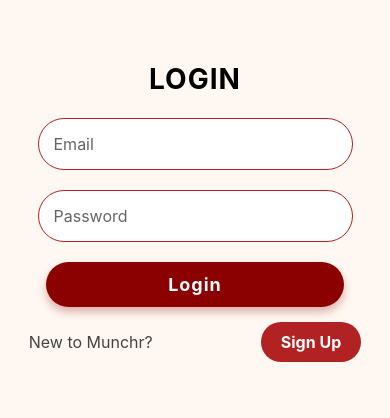
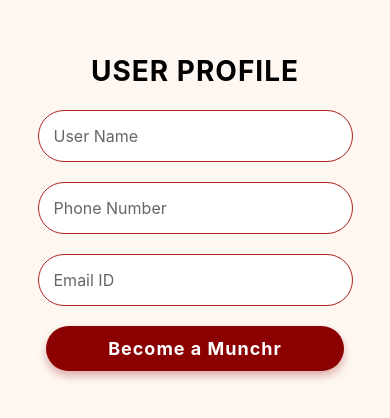
Before and after one commit to Raasika2510/Munchr, a React Native app: screen / in a window 390 px wide. Shown: the part 216-634 px from the top of the page. Built offline with nearby package versions, Linux system fonts and the light colour scheme.

Commit message:
Added Sign Up Page and User profile page in the project

```diff
--- a/App.js
+++ b/App.js
@@ -1,12 +1,16 @@
 import { StatusBar } from 'expo-status-bar';
 import { StyleSheet, Text, View } from 'react-native';
 import LoginScreen from './src/LoginSignupScreen/LoginScreen';
+import SignScreen from './src/LoginSignupScreen/SignScreen';
+import SignupNext from './src/LoginSignupScreen/SignupNext';
 
 export default function App() {
   return (
     <View style={styles.container}>
       <StatusBar style="auto" />
-      <LoginScreen />
+      {/* <LoginScreen /> */}
+      {/* <SignScreen /> */}
+      <SignupNext />
     </View>
   );
 }
--- /dev/null
+++ b/src/LoginSignupScreen/SignScreen.js
@@ -0,0 +1,126 @@
+
+import { StyleSheet, Text, TextInput, TouchableOpacity, View } from 'react-native';
+import React from 'react';
+import { StatusBar } from 'expo-status-bar';
+
+const SignScreen = () => {
+  return (
+          <View style={styles.container}>
+              <StatusBar backgroundColor='#8B0000' />
+
+              <View style={{ paddingVertical: 12, width: '85%', alignSelf: 'center', marginBottom: 10 }}>
+                  <Text style={{ alignSelf: "center", fontSize: 28, fontWeight: '700', color: 'black', letterSpacing: 1 }}>
+                      SIGN UP
+                  </Text>
+              </View>
+
+              <TextInput
+                  placeholder="Email"
+                  keyboardType="email-address"
+                  style={styles.input}
+                  placeholderTextColor="#666"
+              />
+              <TextInput
+                  placeholder="Confirm Password"
+                  style={styles.input}
+                  secureTextEntry={true}
+                  placeholderTextColor="#666"
+              />
+
+<TextInput
+                  placeholder="Password"
+                  style={styles.input}
+                  secureTextEntry={true}
+                  placeholderTextColor="#666"
+              />
+
+              <TouchableOpacity style={styles.loginbutton} onPress={() => alert('Account Successfully Created!')}>
+                  <Text style={styles.loginbuttontext}>Sign in</Text>
+              </TouchableOpacity>
+
+              <View style={styles.signupContainer}>
+                  <Text style={styles.signupText}>Already a Munchr?</Text>
+
+                  <TouchableOpacity style={styles.signupButton}>
+                      <Text style={styles.signupButtonText}>Login</Text>
+                  </TouchableOpacity>
+              </View>
+          </View>
+      );
+}
+
+export default SignScreen
+
+const styles = StyleSheet.create({
+    container: {
+        flex: 1,
+        justifyContent: 'center',
+        backgroundColor: '#fff8f2', // Warm background
+        width: '100%',
+        paddingHorizontal: 20
+    },
+
+    input: {
+        padding: 15,
+        borderColor: '#B22222', // Deep red border for premium look
+        borderWidth: 1.5,
+        borderRadius: 30,
+        marginBottom: 20,
+        width: '90%',
+        alignSelf: 'center',
+        backgroundColor: 'white',
+        elevation: 3, // Light shadow for depth
+        fontSize: 16,
+        color: '#333',
+    },
+
+    loginbutton: {
+        backgroundColor: '#8B0000', // Deep maroon for a sophisticated feel
+        borderRadius: 30,
+        width: '85%',
+        alignSelf: 'center',
+        paddingVertical: 12,
+        elevation: 5, // Stronger shadow for a floating effect
+        shadowColor: '#8B0000',
+        shadowOffset: { width: 0, height: 5 },
+        shadowOpacity: 0.3,
+        shadowRadius: 10
+    },
+
+    loginbuttontext: {
+        fontSize: 18,
+        fontWeight: 'bold',
+        color: 'white',
+        alignSelf: 'center',
+        letterSpacing: 1, // Stylish text spacing
+    },
+
+    signupContainer: {
+        marginTop: 15,
+        width: '95%',
+        alignSelf: 'center',
+        flexDirection: 'row',
+        justifyContent: 'space-between',
+        alignItems: 'center'
+    },
+
+    signupText: {
+        fontSize: 16,
+        color: '#444'
+    },
+
+    signupButton: {
+        backgroundColor: '#B22222', // Rich burgundy for signup button
+        borderRadius: 25,
+        alignSelf: 'center',
+        paddingVertical: 10,
+        paddingHorizontal: 20,
+        elevation: 4
+    },
+
+    signupButtonText: {
+        fontSize: 16,
+        fontWeight: 'bold',
+        color: 'white'
+    }
+});
--- /dev/null
+++ b/src/LoginSignupScreen/SignupNext.js
@@ -0,0 +1,117 @@
+import { StyleSheet, Text, TextInput, TouchableOpacity, View } from 'react-native';
+import React from 'react';
+import { StatusBar } from 'expo-status-bar';
+
+const SignupNext = () => {
+  return (
+          <View style={styles.container}>
+              <StatusBar backgroundColor='#8B0000' />
+
+              <View style={{ paddingVertical: 12, width: '85%', alignSelf: 'center', marginBottom: 10 }}>
+                  <Text style={{ alignSelf: "center", fontSize: 28, fontWeight: '700', color: 'black', letterSpacing: 1 }}>
+                      USER PROFILE
+                  </Text>
+              </View>
+
+              <TextInput
+                  placeholder="User Name"
+                  style={styles.input}
+                  placeholderTextColor="#666"
+              />
+              <TextInput
+                  placeholder="Phone Number"
+                  style={styles.input}
+                  placeholderTextColor="#666"
+              />
+
+            <TextInput
+                  placeholder="Email ID"
+                  style={styles.input}
+                  placeholderTextColor="#666"
+              />
+
+              <TouchableOpacity style={styles.loginbutton} onPress={() => alert('Welcome Aboard ;)')}>
+                  <Text style={styles.loginbuttontext}>Become a Munchr</Text>
+              </TouchableOpacity>
+
+
+          </View>
+      );
+  };
+
+
+export default SignupNext
+
+const styles = StyleSheet.create({
+    container: {
+        flex: 1,
+        justifyContent: 'center',
+        backgroundColor: '#fff8f2', // Warm background
+        width: '100%',
+        paddingHorizontal: 20
+    },
+
+    input: {
+        padding: 15,
+        borderColor: '#B22222', // Deep red border for premium look
+        borderWidth: 1.5,
+        borderRadius: 30,
+        marginBottom: 20,
+        width: '90%',
+        alignSelf: 'center',
+        backgroundColor: 'white',
+        elevation: 3, // Light shadow for depth
+        fontSize: 16,
+        color: '#333',
+    },
+
+    loginbutton: {
+        backgroundColor: '#8B0000', // Deep maroon for a sophisticated feel
+        borderRadius: 30,
+        width: '85%',
+        alignSelf: 'center',
+        paddingVertical: 12,
+        elevation: 5, // Stronger shadow for a floating effect
+        shadowColor: '#8B0000',
+        shadowOffset: { width: 0, height: 5 },
+        shadowOpacity: 0.3,
+        shadowRadius: 10
+    },
+
+    loginbuttontext: {
+        fontSize: 18,
+        fontWeight: 'bold',
+        color: 'white',
+        alignSelf: 'center',
+        letterSpacing: 1, // Stylish text spacing
+    },
+
+    signupContainer: {
+        marginTop: 15,
+        width: '95%',
+        alignSelf: 'center',
+        flexDirection: 'row',
+        justifyContent: 'space-between',
+        alignItems: 'center'
+    },
+
+    signupText: {
+        fontSize: 16,
+        color: '#444'
+    },
+
+    signupButton: {
+        backgroundColor: '#B22222', // Rich burgundy for signup button
+        borderRadius: 25,
+        alignSelf: 'center',
+        paddingVertical: 10,
+        paddingHorizontal: 20,
+        elevation: 4
+    },
+
+    signupButtonText: {
+        fontSize: 16,
+        fontWeight: 'bold',
+        color: 'white'
+    }
+});
```
